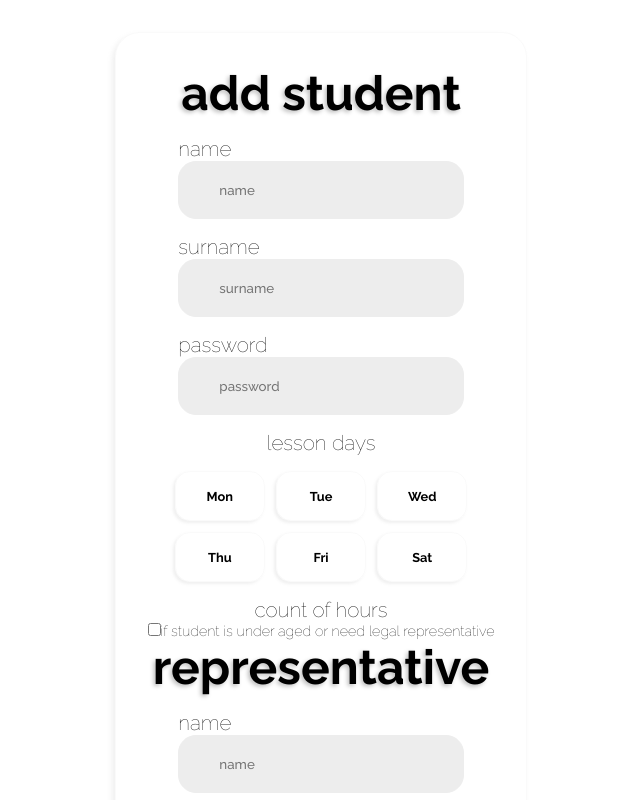
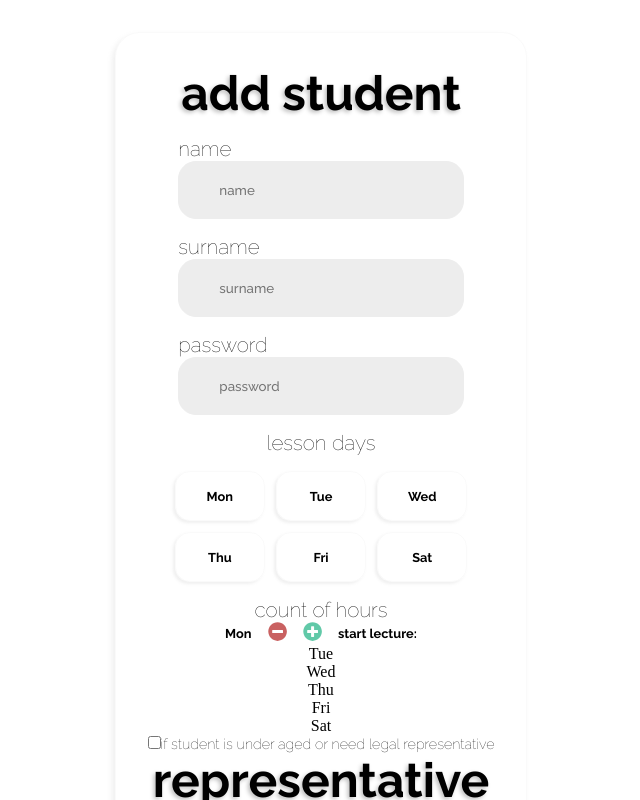
Before and after one commit to 3n0wd3n/Bachelor-Thesis, a Next.js app in the folder BT-master(nextjs)/app/: page /dashboard in a window 1280 px wide. Both pictures are taken after a click on the icon 63 px from the left and 365 px from the top of the page. Shown: the top 800 px of the page, without its empty margins (319-959 px from the left). Built offline with nearby package versions, Linux system fonts and the light colour scheme.

Commit message:
admin add student update

```diff
--- a/BT-master(nextjs)/app/components/Admin/AdminAddPage.js
+++ b/BT-master(nextjs)/app/components/Admin/AdminAddPage.js
@@ -1,7 +1,10 @@
 import React from 'react'
+import { FaMinusCircle, FaPlusCircle } from 'react-icons/fa'
 import { FontsHeaderBold, FontsThin, FontsBold } from '../CommonStyles'
-import { AdminCustonFontThin, AdminCustonFontBold, AdminRowDays, AdminDayItem, AdminDaysContainer, AdminLabel, AdminInputStyled, AdminButtonContainer, AdminFormContainer, AddBackButton, AdminAddContainer } from './AdminAddPage.style'
+import { AdminLessonsContainer, AdminLesson, AdminCustonFontThin, AdminCustonFontBold, AdminRowDays, AdminDayItem, AdminDaysContainer, AdminLabel, AdminInputStyled, AdminButtonContainer, AdminFormContainer, AddBackButton, AdminAddContainer } from './AdminAddPage.style'
 export default function AddPage({setAddPage}) {
+  const styleMinus = { color: "#C96161", fontSize: "1.2em", cursor: "pointer" };
+  const stylePlus = { color: "#61C9A8", fontSize: "1.2em", cursor: "pointer" };
   return (
     <>
     <AdminAddContainer>
@@ -33,9 +36,19 @@ export default function AddPage({setAddPage}) {
           </AdminRowDays>
         </AdminDaysContainer>
         <AdminLabel><FontsThin>count of hours</FontsThin></AdminLabel>
-        <div>
-          {/* hours in particular day */}
-        </div>
+        <AdminLessonsContainer>
+          <AdminLesson>
+              <span><AdminCustonFontBold>Mon</AdminCustonFontBold></span>
+              <span><FaMinusCircle style={styleMinus} /></span>
+              <span><FaPlusCircle style={stylePlus} /></span>
+              <span><AdminCustonFontBold>start lecture: </AdminCustonFontBold></span>
+          </AdminLesson>
+          <AdminLesson>Tue</AdminLesson>
+          <AdminLesson>Wed</AdminLesson>
+          <AdminLesson>Thu</AdminLesson>
+          <AdminLesson>Fri</AdminLesson>
+          <AdminLesson>Sat</AdminLesson>
+        </AdminLessonsContainer>
         <div>
               <AdminCustonFontThin>
                 <AdminInputStyled type="checkbox" id="under-age" name="under-age" value="" />
--- a/BT-master(nextjs)/app/components/Admin/AdminAddPage.style.js
+++ b/BT-master(nextjs)/app/components/Admin/AdminAddPage.style.js
@@ -97,3 +97,18 @@ export const AdminCustonFontBold = styled(FontsBold)`
 export const AdminCustonFontThin = styled(FontsThin)`
     font-size: 0.9em;
 `;
+
+export const AdminLessonsContainer = styled.div`
+    display: flex;
+    justify-content: center;
+    align-items: center;
+    flex-direction: column;
+`;
+
+export const AdminLesson = styled.div`
+    display: flex;
+    justify-content: flex-start;
+    align-items: center;
+    flex-direction: row;
+    gap: 1em;
+`;
--- a/BT-master(nextjs)/app/pages/_app.js
+++ b/BT-master(nextjs)/app/pages/_app.js
@@ -2,29 +2,29 @@ import { GlobalStyle } from '../styles/global.style'
 
 const data = {
   'student': {
-    id: 178,
+    id: 1,
     role: 'student',
     firstName: 'Janna',
     lastName: 'Gregory',
     legalRepresentative: false,
     lessons: [
       {
-        id: 47,
+        id: 1,
         status: 'success',
         date: '2022-09-27T09:24:50.696Z',
       },
       {
-        id: 48,
+        id: 2,
         status: 'cancelled',
         date: '2022-09-30T09:24:50.696Z',
       },
       {
-        id: 41,
+        id: 3,
         status: 'cancelled',
         date: '2022-09-30T09:24:50.696Z',
       },
       {
-        id: 42,
+        id: 4,
         status: 'cancelled',
         date: '2022-09-30T09:24:50.696Z',
       },
@@ -42,13 +42,13 @@ const data = {
     ],
     homeworks: [
       {
-        id: 4,
+        id: 1,
         title: 'Letter',
         completed: true,
         description: 'Write letter to your friend with all requisites, that we have spoken about.  ',
       },
       {
-        id: 69,
+        id: 2,
         title: 'Sheet',
         completed: false,
         description: 'Revision of your sheets.',
@@ -60,13 +60,13 @@ const data = {
         description: 'Reading exercise in word list section with dogs and household.',
       },
       {
-        id: 6,
+        id: 4,
         title: 'Grammar',
         completed: false,
         description: 'Revision of PS',
       },
       {
-        id: 6,
+        id: 5,
         title: 'PDF',
         completed: false,
         description: 'Print out  new  work list from PDF section.',
@@ -84,25 +84,34 @@ const data = {
     ],
     wordList:
       'https://www.vocabulary.com/lists/137174/flashcards',
-  },
+    payments: [
+        {
+          id: 1,
+          lessonId: 3,
+          status: 'waiting',
+          amount: 360,
+          paidAt: null,
+        },
+      ],
+    },
   'parent': {
-    id: 47,
+    id: 1,
     role: 'parent',
-    firstName: 'Anna',
-    lastName: 'Honova',
+    firstName: 'Jordan',
+    lastName: 'Huberman',
     children: [
       {
-        id: 178,
-        firstName: 'Jana',
-        lastName: 'Gregory',
+        id: 1,
+        firstName: 'Lex',
+        lastName: 'Gordon',
         lessons: [
           {
-            id: 47,
+            id: 1,
             status: 'success',
             date: '2022-09-27T09:24:50.696Z',
           },
           {
-            id: 48,
+            id: 2,
             status: 'cancelled',
             date: '2022-09-30T09:24:50.696Z',
           },
@@ -115,13 +124,13 @@ const data = {
         ],
         homeworks: [
           {
-            id: 4,
+            id: 1,
             title: 'Letter',
             completed: true,
             description: 'Write letter to your friend with all requisites, that we have spoken about.  ',
           },
           {
-            id: 69,
+            id: 2,
             title: 'Sheet',
             completed: false,
             description: 'Revision of your sheets.',
@@ -133,13 +142,13 @@ const data = {
             description: 'Reading exercise in word list section with dogs and household.',
           },
           {
-            id: 6,
+            id: 4,
             title: 'Grammar',
             completed: false,
             description: 'Revision of PS',
           },
           {
-            id: 6,
+            id: 5,
             title: 'PDF',
             completed: false,
             description: 'Print out  new  work list from PDF section.',
@@ -170,7 +179,7 @@ const data = {
     ],
   },
   'admin': {
-    id: 27,
+    id: 1,
     role: 'admin',
     firstName: 'Bára',
     lastName: 'Macháčková',
```
